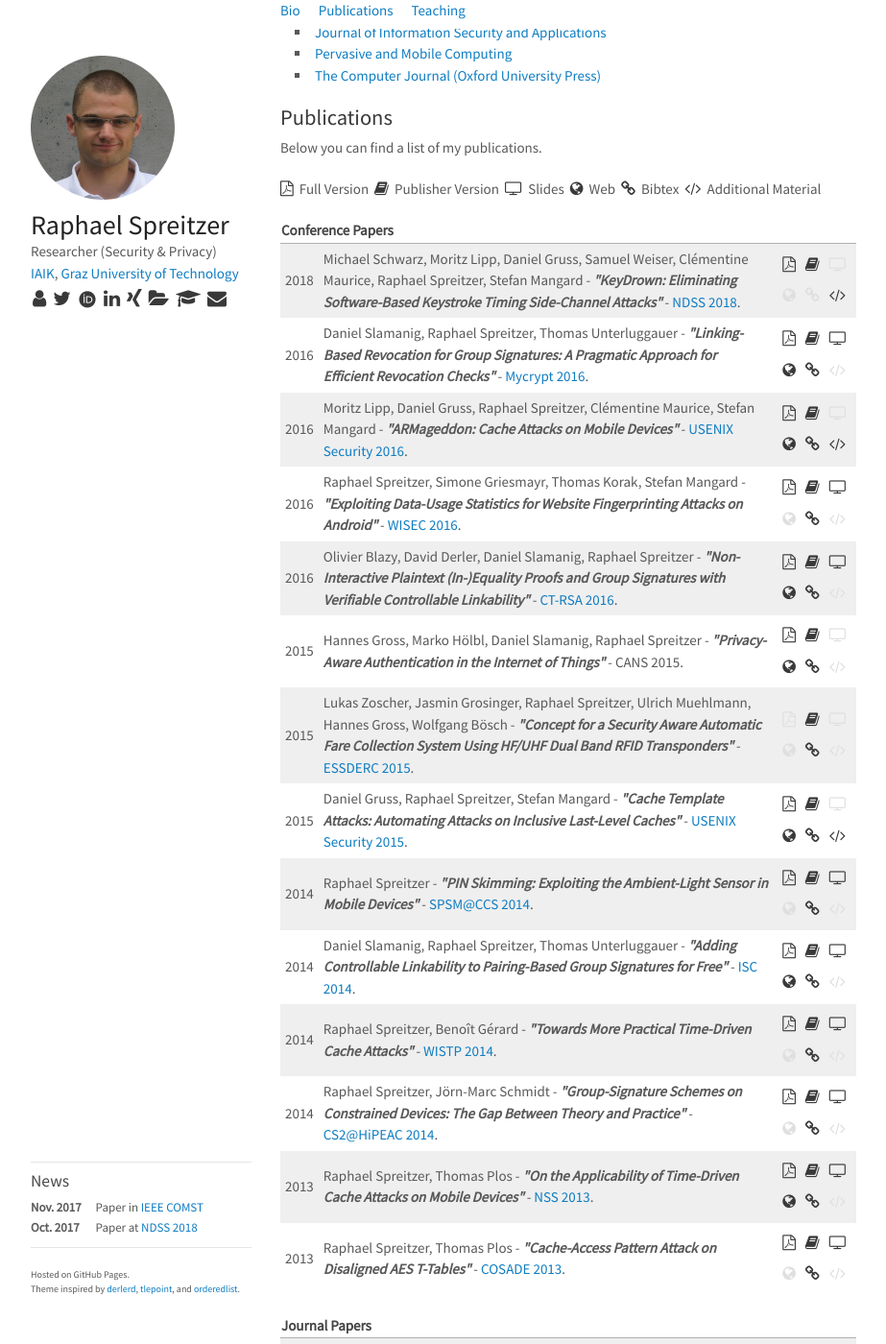
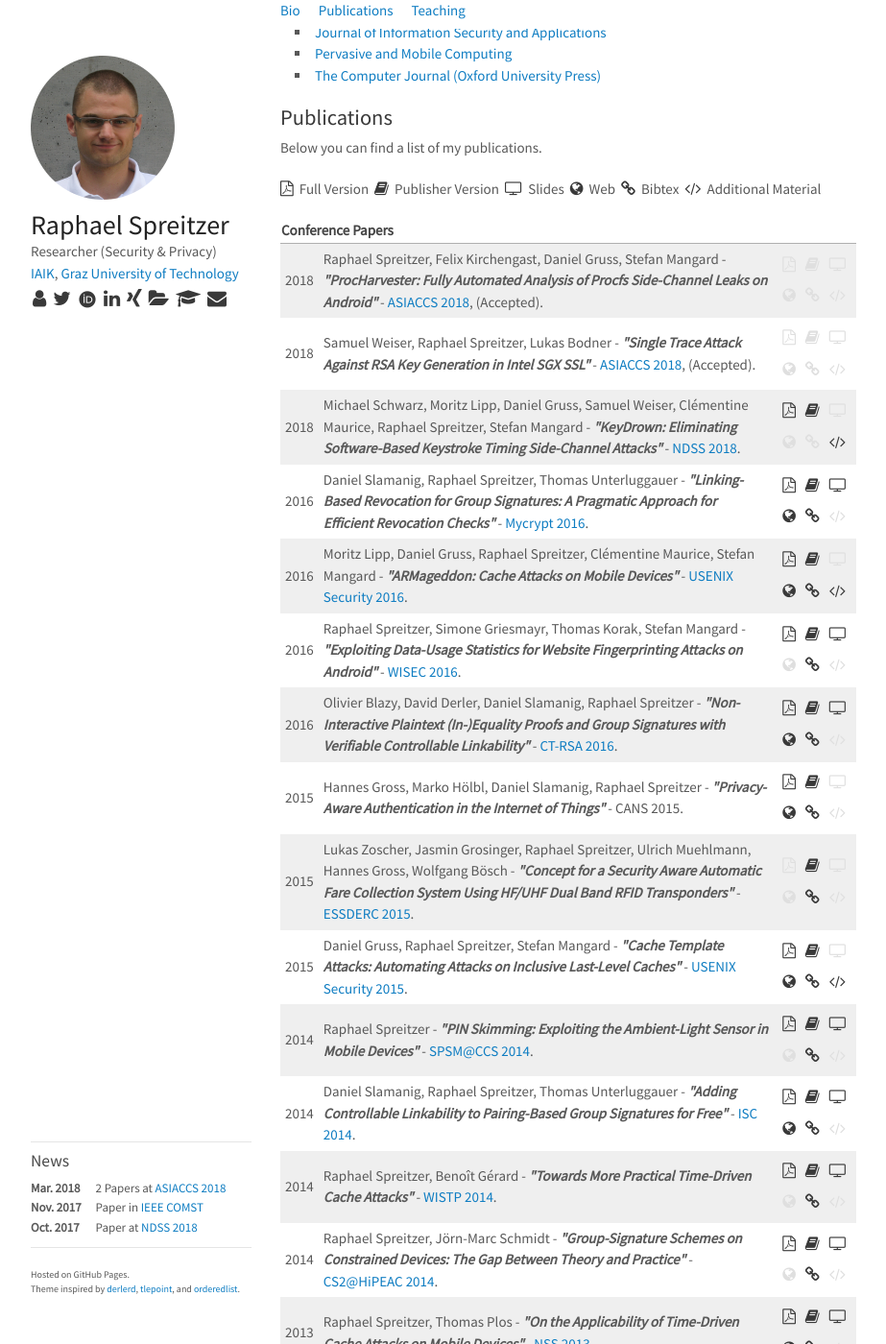
Before and after one commit to rspreitzer/rspreitzer.github.io, a Jekyll site: the page built from index.html, in a window 1280 px wide and 1400 px high, scrolled down 662 px. Shown: the whole window at 96% size, without its empty margins (178-1101 px from the left). Built offline with Jekyll 4.4.1, drawn with Linux system fonts in a browser that asks for light colours; some web fonts are replaced; some of the changed text lies outside the part shown.

Commit message:
accepted papers at ASIACCS

```diff
--- a/_config.yml
+++ b/_config.yml
@@ -27,6 +27,7 @@ markdown: kramdown
 theme: minima
 plugins:
   - jekyll-feed
+  - jekyll-seo-tag
 collections:
   - proc
   - jour
--- a/_includes/footer.html
+++ b/_includes/footer.html
@@ -2,6 +2,10 @@
   <div class="news">
     <h3>News</h3>
     <table class="newstable">
+      <tr>
+        <td class="date">Mar. 2018</td>
+        <td>2 Papers at <a href="http://asiaccs2018.org/">ASIACCS 2018</a></td>
+      </tr>
       <tr>
         <td class="date">Nov. 2017</td>
         <td>Paper in <a href="http://ieeexplore.ieee.org/xpl/RecentIssue.jsp?punumber=9739">IEEE COMST</a></td>
--- a/_includes/head.html
+++ b/_includes/head.html
@@ -15,4 +15,5 @@
   <!--[if lt IE 9]>
   <script src="//html5shiv.googlecode.com/svn/trunk/html5.js"></script>
   <![endif]-->
+  {% seo %}
 </head>
--- a/_includes/teaching.html
+++ b/_includes/teaching.html
@@ -1,5 +1,5 @@
 <h2 id="teaching">Teaching</h2>
 <ul class="itemprefix">
 <li><a href="http://www.iaik.tugraz.at/content/teaching/master_courses/seminar_project/">Seminars/Projects</a></li>
-<li><a href="http://www.iaik.tugraz.at/content/teaching/master_courses/embedded_security/">Embedded Security</a> (2016, <a href="https://teaching.iaik.tugraz.at/embsec/start">2017</a>)</li>
+<li><a href="http://www.iaik.tugraz.at/content/teaching/master_courses/embedded_security/">Embedded Security</a> (<a href="https://teaching.iaik.tugraz.at/embsec/start">2018</a>, 2017, 2016)</li>
 </ul>
--- a/_jour/2018-01-10-ieee-survey.markdown
+++ b/_jour/2018-01-10-ieee-survey.markdown
@@ -4,10 +4,11 @@ year: 2018
 title: "Systematic Classification of Side-Channel Attacks: A Case Study for Mobile Devices"
 authors: Raphael Spreitzer, Veelasha Moonsamy, Thomas Korak, Stefan Mangard
 venue: IEEE Communications Surveys & Tutorials
+vatt: "20(1), 2018"
 vurl: http://ieeexplore.ieee.org/xpl/RecentIssue.jsp?punumber=9739
 pdf: publications/jour/ieee-survey-2018-paper.pdf
 web:
-bib:
+bib: http://dblp.uni-trier.de/rec/bibtex/journals/comsur/SpreitzerMKM18
 pub: http://ieeexplore.ieee.org/document/8141882/
 talk:
 ---
```
Also changed, not shown: _proc/2018-03-03-asiaccs1.markdown (added, +15 -0 lines), _proc/2018-03-03-asiaccs2.markdown (added, +15 -0 lines).
